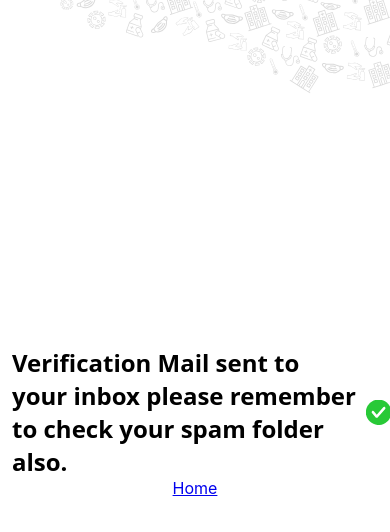
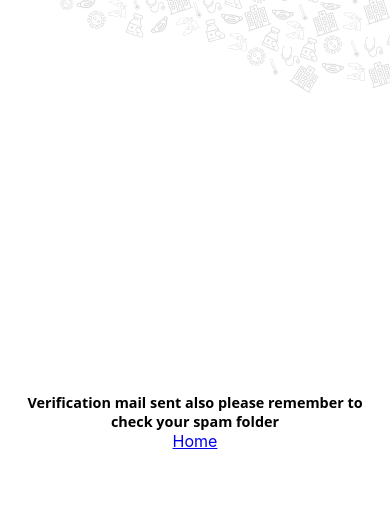
Before and after one commit to opticSquid/IIC-Covid-Help, a React (Create React App) app: page /verify in a window 390 px wide. Shown: the top 532 px of the page. Built offline with nearby package versions, Linux system fonts and the light colour scheme.

Commit message:
verification page

```diff
--- a/src/EmailVerification/Verify.js
+++ b/src/EmailVerification/Verify.js
@@ -7,8 +7,10 @@ const Verifyemail = () => {
   return (
     <div className="verifiedBack">
       <div className="verifieddiv">
-        <h3 className="Veri">Verification Mail sent to your inbox please remember to check your spam folder also.</h3>
+        <h3 className="Veri">Verification mail sent also please remember to check your spam folder
         <img src={IsOk} alt="ok text" className="okimg"></img>
+        </h3>
+
       </div>
       <Link to="/">Home</Link>
     </div>
--- a/src/EmailVerification/style.css
+++ b/src/EmailVerification/style.css
@@ -21,22 +21,33 @@
 .Veri {
   position: relative;
   font-family: "Open Sans", sans-serif;
-  font-size: 2rem;
+  font-size: 1.5rem;
 }
 
 .okimg {
   position: relative;
   transform-origin: center;
-  transform: scale(0.8);
+  transform: scale(0.55);
+  top: 0.9rem;
 }
 
-@media screen and (max-width: 800px) {
-  .Veri {
-    left: 0.5em;
-    font-size: 1.5rem;
-  }
-  .okimg {
-    left: 0.6em;
-    transform: scale(0.6);
-  }
+@media screen and (max-width: 850px) {
+    .Veri{
+        font-size: 0.9rem;
+        font-family: "Open Sans", sans-serif;
+        text-align: center;
+        padding-inline: 1.2em;
+
+    }
+    .okimg {
+        transform: scale(0.4);
+        top: 1.2em;
+        left: -0.4em;
+    }
 }
+
+@media screen and (max-width: 600px) {
+    .okimg{
+        display: none;
+    }
+}
```
Also changed, not shown: 1 other file (tests, documents, lock files or other folders).
